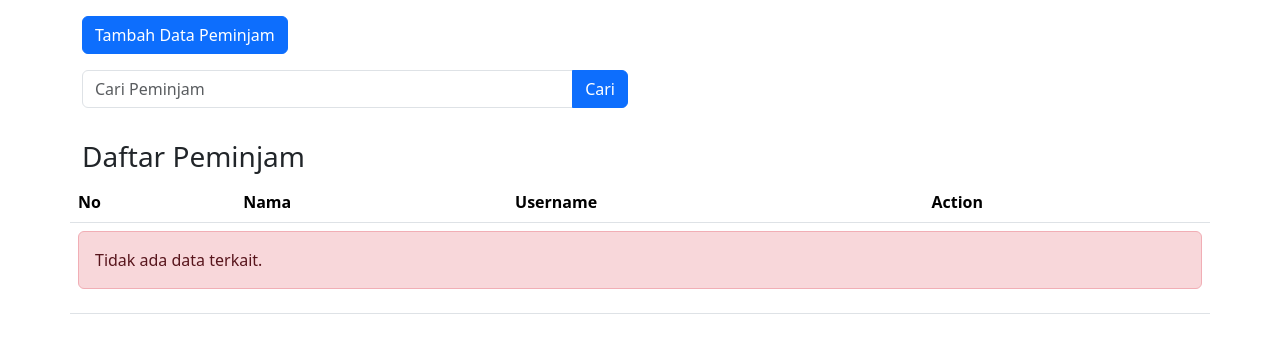
After one commit to fighaz/puhsepuh_inventory_2d, a PHP site: the page made by app/views/admin/peminjam.php in a window 1280 px wide. The commit adds this page. Shown: the top 353 px of the page. Run offline with PHP 8.4, Linux system fonts and the light colour scheme; the template is opened without the code that fills it, so the values that code supplies are empty; some libraries are stand-ins or nearby versions.

Commit message:
update model and controller

```diff
--- a/app/init.php
+++ b/app/init.php
@@ -2,5 +2,5 @@
 require_once 'core/App.php';
 require_once 'core/Controller.php';
 require_once 'core/Database.php';
-
+require_once 'core/Flasher.php';
 require_once 'config/config.php';
--- /dev/null
+++ b/app/views/admin/peminjam.php
@@ -0,0 +1,127 @@
+<!doctype html>
+<html lang="en">
+
+<head>
+    <meta charset="utf-8">
+    <meta name="viewport" content="width=device-width, initial-scale=1">
+    <title>Bootstrap demo</title>
+    <link href="https://cdn.jsdelivr.net/npm/bootstrap@5.3.2/dist/css/bootstrap.min.css" rel="stylesheet"
+        integrity="sha384-T3c6CoIi6uLrA9TneNEoa7RxnatzjcDSCmG1MXxSR1GAsXEV/Dwwykc2MPK8M2HN" crossorigin="anonymous">
+</head>
+
+<body>
+    <div class="container mt-3">
+
+        <div class="row">
+            <div class="col-lg-6">
+                <?php Flasher::flash(); ?>
+            </div>
+        </div>
+        <div class="row mb-3">
+            <div class="col-lg-6">
+                <button type="button" class="btn btn-primary tombolTambahDataPeminjam" data-bs-toggle="modal"
+                    data-bs-target="#formModalPeminjam">
+                    Tambah Data Peminjam
+                </button>
+            </div>
+        </div>
+
+        <div class="row mb-3">
+            <div class="col-lg-6">
+                <form action="<?= BASEURL; ?>/Peminjam/cari" method="post">
+                    <div class="input-group mb-3">
+                        <input type="text" class="form-control" placeholder="Cari Peminjam" name="keyword" id="keyword"
+                            autocomplete="off">
+                        <button class="btn btn-primary" type="submit" id="tombolCari">Cari</button>
+                    </div>
+                </form>
+            </div>
+        </div>
+
+        <div class="row">
+            <h3>Daftar Peminjam</h3>
+            <table class="table">
+                <thead>
+                    <tr>
+                        <th scope="col">No</th>
+                        <th scope="col">Nama</th>
+                        <th scope="col">Username</th>
+                        <th scope="col">Action</th>
+                    </tr>
+                </thead>
+                <tbody>
+                    <?php $no = 1;
+                    if (empty($data['peminjam'])): ?>
+                        <tr>
+                            <td colspan="7">
+                                <div class="alert alert-danger" role="alert">
+                                    Tidak ada data terkait.
+                                </div>
+                            </td>
+                        </tr>
+                    <?php else:
+                        foreach ($data['peminjam'] as $pnj): ?>
+                            <tr>
+                                <th scope="row">
+                                    <?= $no++; ?>
+                                </th>
+                                <td>
+                                    <?= $pnj['nama']; ?>
+                                </td>
+                                <td>
+                                    <?= $pnj['username']; ?>
+                                </td>
+                                <td>
+                                    <a href="<?= BASEURL; ?>/Peminjam/ubah/<?= $pnj['id']; ?>"
+                                        class="badge bg-success float-right tampilModalUbahAdmin" data-bs-toggle="modal"
+                                        data-bs-target="#formModalPeminjam" ; ?>ubah</a>
+                                    <a href="<?= BASEURL; ?>/Peminjam/hapus/<?= $pnj['id']; ?>"
+                                        class="badge bg-danger float-right"
+                                        onclick="return confirm('Apakah Anda yakin untuk menghapus Data Admin berikut?');">hapus</a>
+                                </td>
+                            </tr>
+                        <?php endforeach;
+                    endif; ?>
+                </tbody>
+            </table>
+        </div>
+    </div>
+
+    <!-- Modal Add and Edit -->
+    <div class="modal fade" id="formModalPeminjam" tabindex="-1" aria-labelledby="formModalPeminjamLabel"
+        aria-hidden="true">
+        <div class="modal-dialog">
+            <div class="modal-content">
+                <div class="modal-header">
+                    <h5 class="modal-title" id="formModalPeminjamLabel">Tambah Data Peminjam</h5>
+                    <button type="button" class="btn-close" data-bs-dismiss="modal" aria-label="Close">
+                    </button>
+                </div>
+                <div class="modal-body">
+                    <form action="<?= BASEURL; ?>/Peminjam/tambah" method="post">
+                        <input type="hidden" name="id_user" id="id_user">
+                        <div class="form-group">
+                            <label for="username_peminjam">Username</label>
+                            <input type="text" class="form-control" id="username" name="username" autocomplete="off"
+                                required>
+                        </div>
+
+                        <div class="form-group">
+                            <label for="email_admin">Nama</label>
+                            <input type="text" class="form-control" id="nama" name="nama" autocomplete="off" required>
+                        </div>
+                </div>
+                <div class="modal-footer">
+                    <button type="submit" class="btn btn-primary">Tambah Data</button>
+                    <button type="button" class="btn btn-danger" data-bs-dismiss="modal">Batal</button>
+                    </form>
+                </div>
+            </div>
+        </div>
+    </div>
+    <script src="https://cdn.jsdelivr.net/npm/bootstrap@5.3.2/dist/js/bootstrap.bundle.min.js"
+        integrity="sha384-C6RzsynM9kWDrMNeT87bh95OGNyZPhcTNXj1NW7RuBCsyN/o0jlpcV8Qyq46cDfL"
+        crossorigin="anonymous"></script>
+</body>
+
+</html>
```
Also changed, not shown: app/controllers/Peminjam.php (added, +61 -0 lines), app/controllers/User.php (+8 -0 lines), app/core/Flasher.php (added, +28 -0 lines), app/models/Barang.php (+43 -2 lines), app/models/User.php (+67 -0 lines).
